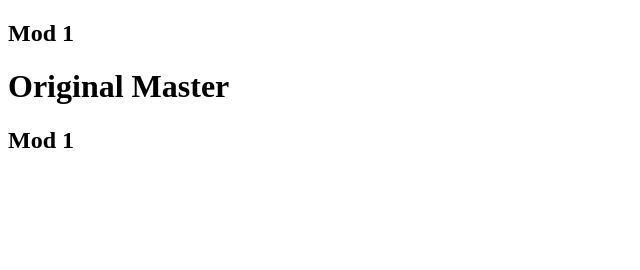
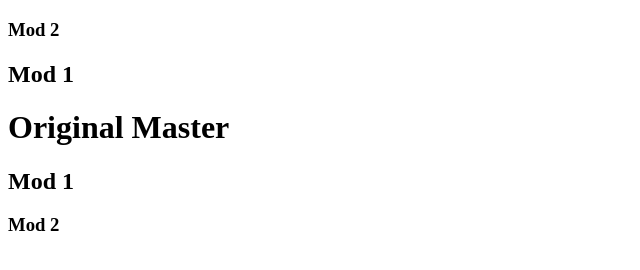
Before and after one commit to ckjpdx/merge-test, a plain HTML site: page index.html in a window 1280 px wide. Shown: the whole page, without its empty margins (0-640 px from the left). Drawn offline with Linux system fonts and the light colour scheme.

Commit message:
Add mod changes

```diff
--- a/index.html
+++ b/index.html
@@ -5,8 +5,10 @@
     <title>Merge Zero</title>
   </head>
   <body>
+    <h3>Mod 2</h3>
     <h2>Mod 1</h2>
     <h1>Original Master</h1>
     <h2>Mod 1</h2>
+    <h3>Mod 2</h3>
   </body>
 </html>
```
